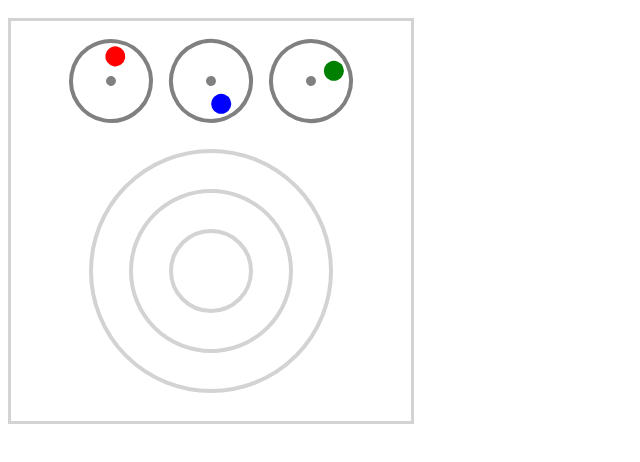
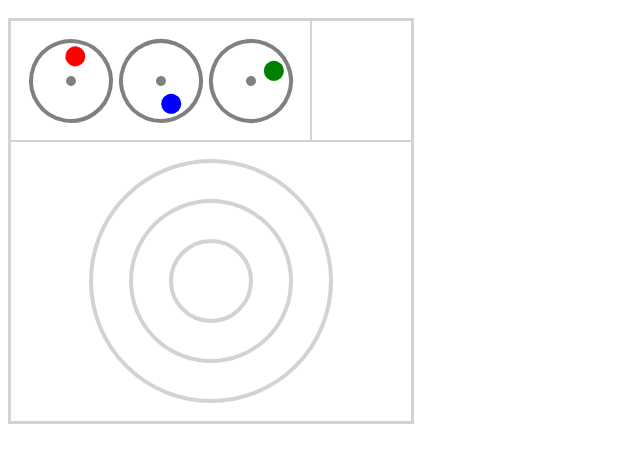
Before and after one commit to samthe13th/physics100, a plain HTML site: page public/apps/physics100/disks.html in a window 1280 px wide. Shown: the part 48-510 px from the top of the page, without its empty margins (0-640 px from the left). Drawn offline with nearby package versions, Linux system fonts and the light colour scheme.

Commit message:
define starting slots for disks

```diff
--- a/public/apps/physics100/disks.html
+++ b/public/apps/physics100/disks.html
@@ -16,7 +16,7 @@
 <script type='text/javascript' src="../../js/raphael.min.js"></script>
 <script type='text/javascript' src="../../js/debugger.js"></script>
 <script>
-   // var dbg = Debugger();
+    // var dbg = Debugger();
     window.dragging = null;
     var openslot = null;
     var overslot = null;
@@ -25,12 +25,22 @@
         radius: 40,
         stack: {
             x: 200,
-            y: 250
+            y: 260
         },
-        speed: {
-            d1: 10,
-            d2: -7,
-            d3: -3
+        d1: {
+            speed: 10,
+            x: 60,
+            y: 60
+        },
+        d2: {
+            speed: -7,
+            x: 150,
+            y: 60
+        },
+        d3: {
+            speed: -3,
+            x: 240,
+            y: 60
         }
     }
     var s1 = Slot(params.stack.x, params.stack.y, 120, 0);
@@ -39,13 +49,21 @@
     var slots = [s1, s2, s3];
     openslot = slots[0];
     var disks = {
-        d1: Disk(100, 60, params.radius, "red"),
-        d2: Disk(200, 60, params.radius, "blue"),
-        d3: Disk(300, 60, params.radius, "green")
+        d1: Disk(params.d1.x, params.d1.y, params.radius, "red"),
+        d2: Disk(params.d2.x, params.d2.y, params.radius, "blue"),
+        d3: Disk(params.d3.x, params.d3.y, params.radius, "green")
     }
     disks.d1.id = "d1";
     disks.d2.id = "d2";
     disks.d3.id = "d3";
+    paper.path(["M0", 120, "l400", 0, "M300", 0, "l0", 120])
+        .attr({
+            "stroke": "lightgrey",
+            "stroke-width": "2px"
+        })
+    paper.circle(params.d1.x, params.d3.y, params.radius).attr({ "stroke": "lightgrey" }).toBack();
+    paper.circle(params.d2.x, params.d3.y, params.radius).attr({ "stroke": "lightgrey" }).toBack();
+    paper.circle(params.d3.x, params.d3.y, params.radius).attr({ "stroke": "lightgrey" }).toBack();
     // dbg.track("slots[0].disk.id");
     // dbg.track("slots[1].disk.id");
     // dbg.track("slots[2].disk.id");
@@ -128,9 +146,9 @@
         })
         return disk
     }
-    disks.d1.speed = params.speed.d1;
-    disks.d2.speed = params.speed.d2;
-    disks.d3.speed = params.speed.d3;
+    disks.d1.speed = params.d1.speed;
+    disks.d2.speed = params.d2.speed;
+    disks.d3.speed = params.d3.speed;
     setInterval(function () {
         for (var d in disks) {
             disks[d].update();
@@ -173,13 +191,14 @@
         setSpeeds();
     }
     $(window).mouseup(function () {
-        console.log("up");
+        if (window.dragging && !window.dragging.slot) {
+            window.dragging.x = params[window.dragging.id].x;
+            window.dragging.y = params[window.dragging.id].y;
+        }
         window.dragging = null;
     });
     function fit(disk, slot) {
         if (disk.slot) {
-            // console.log("disk.slot: " + disk.slot.pos);
-            console.log("slots[disk.slot.pos].disk.id: " + slots[disk.slot.pos].disk.id);
             slots[disk.slot.pos].disk = null;
         }
         var scaled = Disk(slot.rx, slot.ry, slot.r, disk.color);
@@ -193,23 +212,18 @@
         disks[disk.id] = scaled;
         disk.remove();
         window.dragging = scaled;
-        console.log("slot.disk: " + slot.disk);
         slot.disk = disk;
         reposition(slot.pos);
         setSpeeds();
     }
     function setSpeeds() {
         var netSpeed = 0;
-        disks.d1.speed = params.speed.d1;
-        disks.d2.speed = params.speed.d2;
-        disks.d3.speed = params.speed.d3;
-        console.log("set speeds: d1: " + disks.d1.speed);
+        disks.d1.speed = params.d1.speed;
+        disks.d2.speed = params.d2.speed;
+        disks.d3.speed = params.d3.speed;
         for (var s in slots) {
             if (slots[s].disk) {
-                console.log("netSpeed0: " + netSpeed);
-                netSpeed += params.speed[slots[s].disk.id];
-                console.log("slot: " + slots[s].disk.id);
-                console.log("netSpeed1: " + netSpeed);
+                netSpeed += params[slots[s].disk.id].speed;
             }
         }
         for (var s in slots) {
@@ -217,13 +231,12 @@
                 disks[slots[s].disk.id].speed = netSpeed
             }
         }
-        console.log("netSpeed2: " + netSpeed);
     }
     function setSpeeds0() {
         var netSpeed = 0;
-        disks.d1.speed = params.speed.d1;
-        disks.d2.speed = params.speed.d2;
-        disks.d3.speed = params.speed.d3;
+        disks.d1.speed = params.d1.speed;
+        disks.d2.speed = params.d2.speed;
+        disks.d3.speed = params.d3.speed;
         if (slots[0].disk) {
             netSpeed = disks[slots[0].disk.id].speed;
         }
@@ -234,31 +247,27 @@
         if (slots[2].disk) {
             disks[slots[2].disk.id].speed = disks[slots[2].disk.id].speed + netSpeed;
         }
-        console.log("NET SPEED: " + netSpeed);
     }
     function reposition(pos) {
         for (var i = 0, ii = slots.length; i < ii; i++) {
             if (i > pos) {
-                // console.log("bring slot " + i + " to front")
                 slots[i].toFront();
                 if (slots[i].disk) {
                     disks[slots[i].disk.id].toFront();
-                    //  console.log("slot " + i + " has a disk on it")
-                }
+                 }
             }
         }
     }
     function pop(mx, my, disk) {
-        console.log("pop");
         var revert = Disk(mx, my, params.radius, disk.color);
         revert.transform([("T" + mx, my)]);
         revert.speed = disk.speed;
         revert.id = disk.id;
-        revert.speed = params.speed[revert.id];
+        revert.speed = params[revert.id].speed;
+        revert.angle = disk.angle;
         openslot = disk.slot;
         disks[disk.id] = revert;
         disk.remove();
-        // console.log("disk.slot.pos: " + disk.slot.pos);
         slots[disk.slot.pos].disk = null;
         window.dragging = revert;
         setSpeeds();
```
